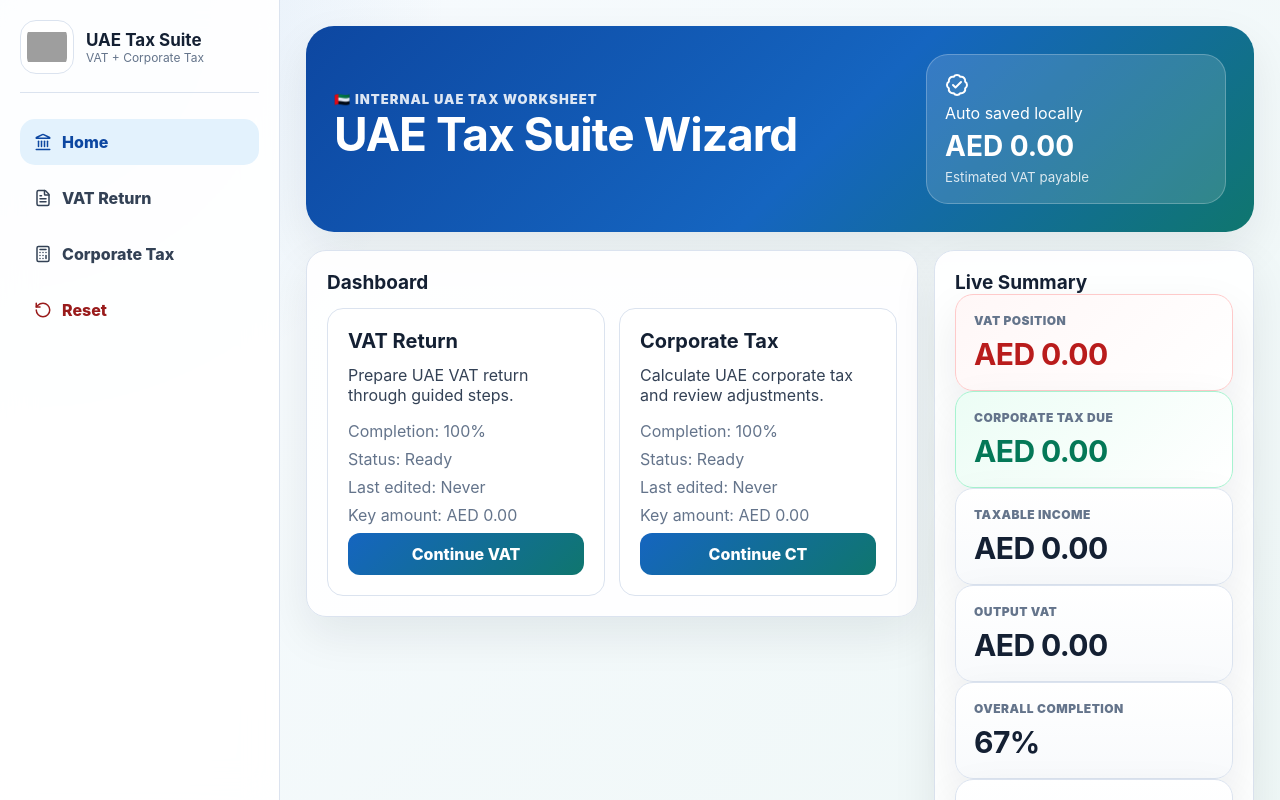
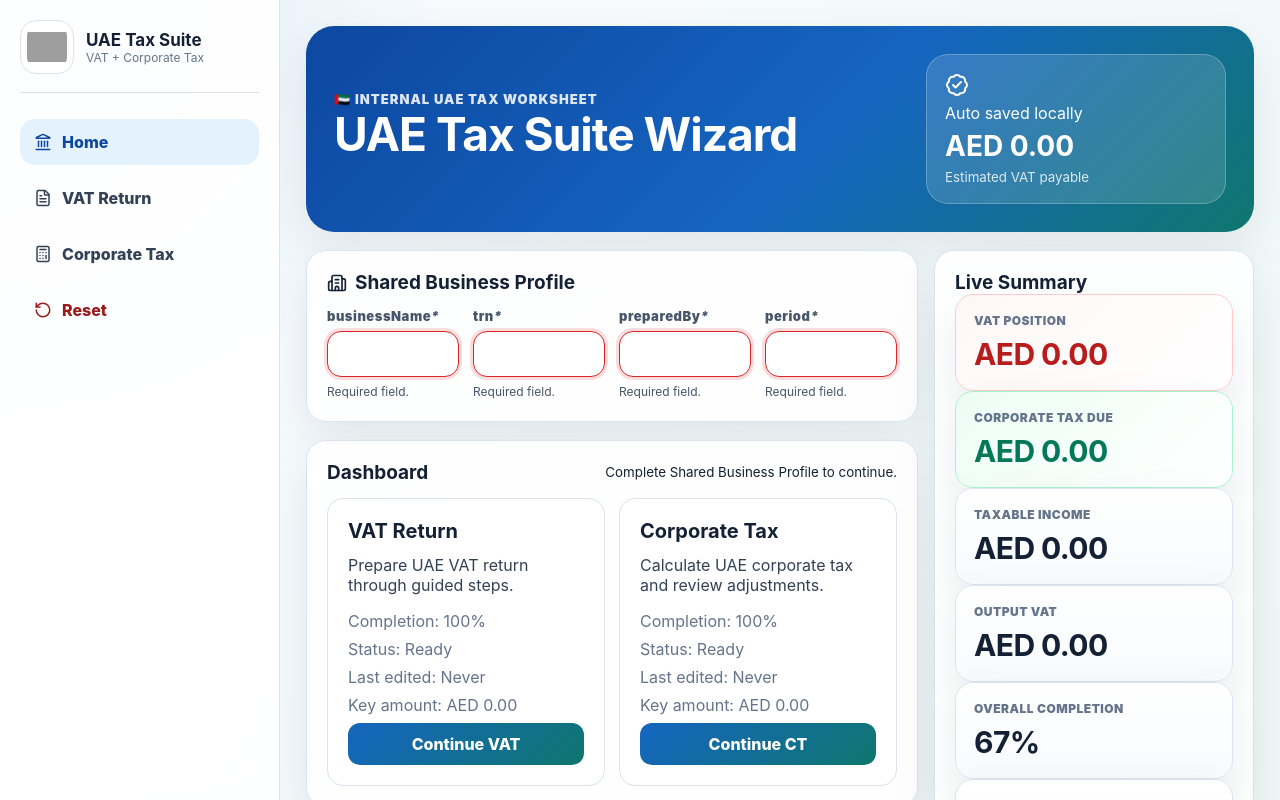
Before and after one commit to aimzworld007/FTA-VAT-TAX-Calculator, a React (Vite) app: page / in a window 1280 px wide. Shown: the top 800 px of the page. Built offline with nearby package versions, Linux system fonts and the light colour scheme; grey boxes are pictures that could not be loaded.

Commit message:
Require shared profile completion before tax module selection

```diff
--- a/src/main.jsx
+++ b/src/main.jsx
@@ -54,7 +54,7 @@ function App() {
     <HeroHeader vatResult={vatResult} />
     <div className="content-grid">
       <div>
-        {activeTab === 'home' && <HomeDashboard completion={completion} meta={meta} vatResult={vatResult} ctResult={ctResult} onSelect={openWizard} />}
+        {activeTab === 'home' && <HomeDashboard completion={completion} meta={meta} vatResult={vatResult} ctResult={ctResult} onSelect={openWizard} profile={profile} setProfile={setProfile} />}
         {activeTab === 'vat' && <WizardShell type="vat" wizardStep={wizardStep.vat} setWizardStep={(n) => setModuleStep('vat', n)} profile={profile} setProfile={setProfile} vat={vat} setVat={setVatTracked} result={vatResult} completion={completion.vat} meta={meta} backHome={() => setActiveTab('home')} />}
         {activeTab === 'ct' && <WizardShell type="ct" wizardStep={wizardStep.ct} setWizardStep={(n) => setModuleStep('ct', n)} profile={profile} setProfile={setProfile} ct={ct} setCt={setCtTracked} result={ctResult} completion={completion.ct} meta={meta} backHome={() => setActiveTab('home')} />}
       </div>
@@ -67,12 +67,26 @@ const Sidebar = ({ activeTab, setActiveTab, resetAll }) => <aside className="sid
 const HeroHeader = ({ vatResult }) => <header className="hero"><div><p className="eyebrow">🇦🇪 Internal UAE tax worksheet</p><h1>UAE Tax Suite Wizard</h1></div><div className="hero-card"><BadgeCheck /><span>Auto saved locally</span><strong>{money(Math.abs(vatResult.netVat))}</strong><small>{vatResult.isPayable ? 'Estimated VAT payable' : 'Estimated VAT refund / credit'}</small></div></header>;
 
 const getStatus = (pct) => (pct === 0 ? 'Not Started' : pct === 100 ? 'Ready' : 'Draft');
-const TaxSelectionCards = ({ completion, meta, vatResult, ctResult, onSelect }) => <div className="selector-grid">{[
+const TaxSelectionCards = ({ completion, meta, vatResult, ctResult, onSelect, canSelect }) => <div className="selector-grid">{[
   { key: 'vat', title: 'VAT Return', desc: 'Prepare UAE VAT return through guided steps.', pct: completion.vat, edited: meta.vatEditedAt, amount: money(vatResult.netVat), cta: completion.vat ? 'Continue VAT' : 'Start VAT' },
   { key: 'ct', title: 'Corporate Tax', desc: 'Calculate UAE corporate tax and review adjustments.', pct: completion.ct, edited: meta.ctEditedAt, amount: money(ctResult.taxDue), cta: completion.ct ? 'Continue CT' : 'Start CT' },
-].map((c) => <div key={c.key} className="selector-card material"><strong>{c.title}</strong><p>{c.desc}</p><span>Completion: {c.pct}%</span><span>Status: {getStatus(c.pct)}</span><span>Last edited: {c.edited ? new Date(c.edited).toLocaleString() : 'Never'}</span><span>Key amount: {c.amount}</span><button className="cta" onClick={() => onSelect(c.key)}>{c.cta}</button></div>)}</div>;
+].map((c) => <div key={c.key} className="selector-card material"><strong>{c.title}</strong><p>{c.desc}</p><span>Completion: {c.pct}%</span><span>Status: {getStatus(c.pct)}</span><span>Last edited: {c.edited ? new Date(c.edited).toLocaleString() : 'Never'}</span><span>Key amount: {c.amount}</span><button className="cta" disabled={!canSelect} title={!canSelect ? 'Complete Shared Business Profile first.' : ''} onClick={() => onSelect(c.key)}>{c.cta}</button></div>)}</div>;
 
-const HomeDashboard = ({ completion, meta, vatResult, ctResult, onSelect }) => <section className="card"><div className="card-title"><h2>Dashboard</h2></div><TaxSelectionCards completion={completion} meta={meta} vatResult={vatResult} ctResult={ctResult} onSelect={onSelect} /></section>;
+const HomeDashboard = ({ completion, meta, vatResult, ctResult, onSelect, profile, setProfile }) => {
+  const missingProfile = reqProfile.filter((k) => !String(profile[k] || '').trim());
+  const canSelect = missingProfile.length === 0;
+
+  return <>
+    <SharedBusinessProfile profile={profile} setProfile={setProfile} errors={missingProfile} />
+    <section className="card">
+      <div className="card-title">
+        <h2>Dashboard</h2>
+        {!canSelect && <small>Complete Shared Business Profile to continue.</small>}
+      </div>
+      <TaxSelectionCards completion={completion} meta={meta} vatResult={vatResult} ctResult={ctResult} onSelect={onSelect} canSelect={canSelect} />
+    </section>
+  </>;
+};
 const SharedBusinessProfile = ({ profile, setProfile, errors = [] }) => <section className="card"><div className="card-title"><h2><Building2 size={20} />Shared Business Profile</h2></div><div className="form-grid four">{reqProfile.map((k) => <Field key={k} label={k} required error={errors.includes(k) ? 'Required field.' : ''}><input className={errors.includes(k) ? 'invalid' : ''} value={profile[k]} onChange={(e) => setProfile({ ...profile, [k]: e.target.value })} /></Field>)}</div></section>;
 
 function WizardShell({ type, wizardStep, setWizardStep, profile, setProfile, vat, setVat, ct, setCt, result, completion, meta, backHome }) {
```
